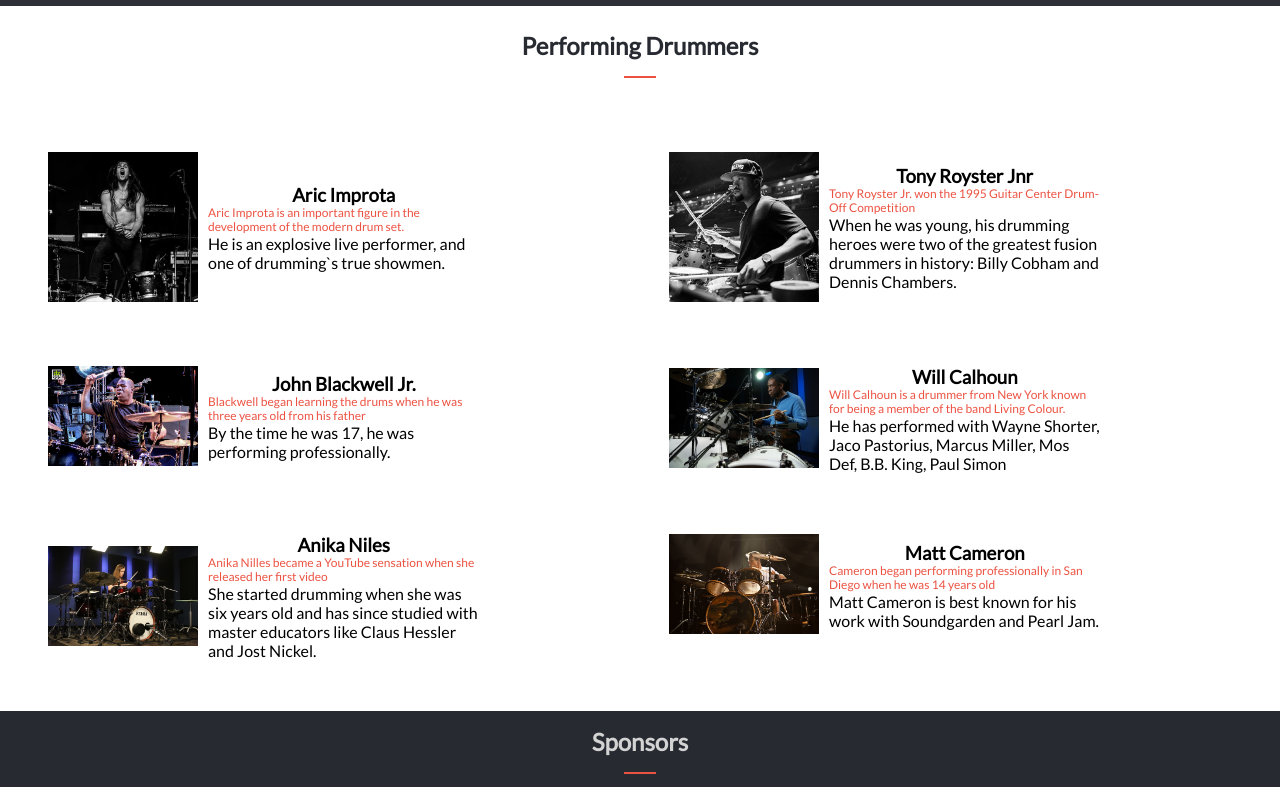
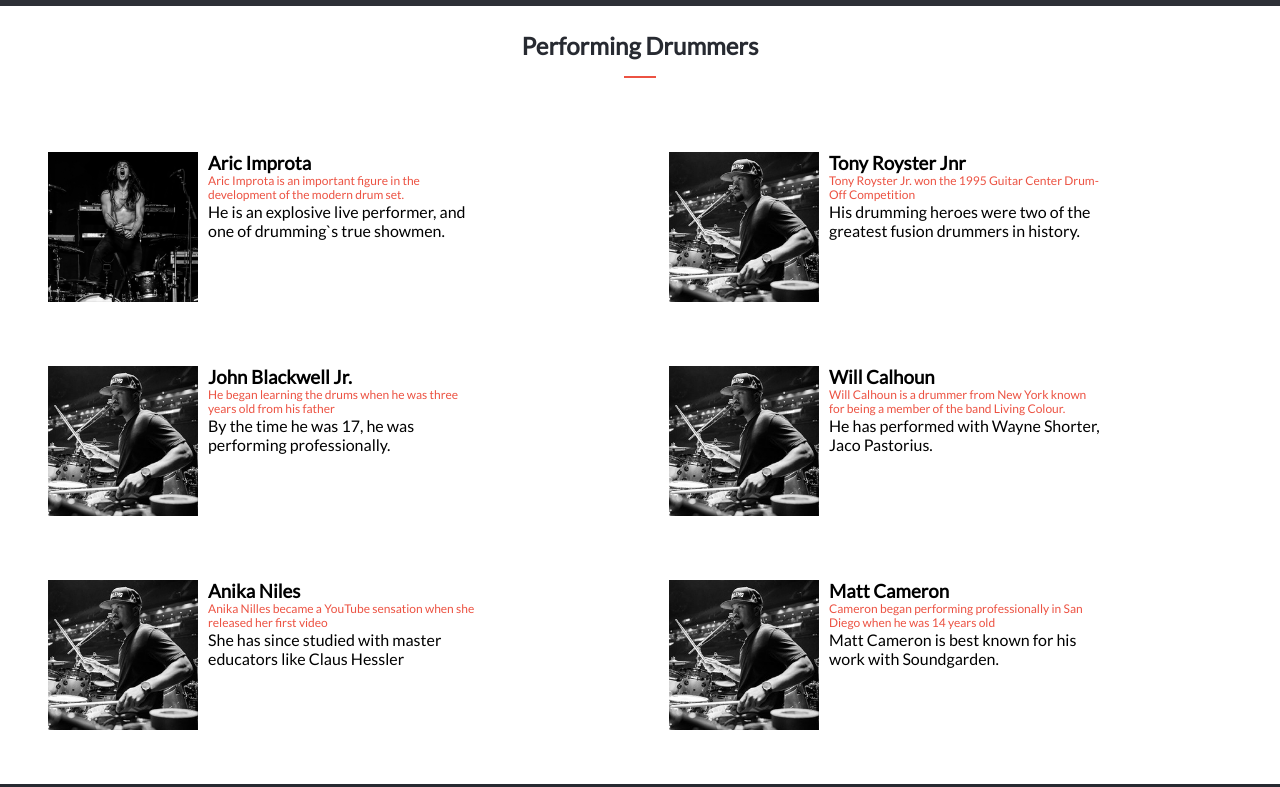
Before and after one commit to abdullah-asghar-khan/Capstone-Project, a website: page index.html in a window 1280 px wide. Shown: the part 1300-2087 px from the top of the page. Drawn offline with Linux system fonts and the light colour scheme; grey boxes are pictures that could not be loaded; a web font is replaced by a local one.

Commit message:
Changes required done

```diff
--- a/javascript/main.js
+++ b/javascript/main.js
@@ -10,36 +10,36 @@ const drummers = [
     id: 2,
     name: 'Tony Royster Jnr',
     topic: ' Tony Royster Jr. won the 1995 Guitar Center Drum-Off Competition',
-    bio: 'When he was young, his drumming heroes were two of the greatest fusion drummers in history: Billy Cobham and Dennis Chambers.',
+    bio: ' His drumming heroes were two of the greatest fusion drummers in history.',
     urlImage: 'images/Tony-Royster.jpg',
   },
   {
     id: 3,
     name: 'John Blackwell Jr.',
-    topic: 'Blackwell began learning the drums when he was three years old from his father',
+    topic: 'He began learning the drums when he was three years old from his father',
     bio: ' By the time he was 17, he was performing professionally.',
-    urlImage: 'images/John-Blackwell.jpg',
+    urlImage: 'images/Tony-Royster.jpg',
   },
   {
     id: 4,
     name: 'Will Calhoun',
     topic: 'Will Calhoun is a drummer from New York known for being a member of the band Living Colour.',
-    bio: 'He has performed with Wayne Shorter, Jaco Pastorius, Marcus Miller, Mos Def, B.B. King, Paul Simon',
-    urlImage: 'images/Calhoun_Will-.jpg',
+    bio: 'He has performed with Wayne Shorter, Jaco Pastorius.',
+    urlImage: 'images/Tony-Royster.jpg',
   },
   {
     id: 5,
     name: 'Anika Niles',
     topic: 'Anika Nilles became a YouTube sensation when she released her first video',
-    bio: 'She started drumming when she was six years old and has since studied with master educators like Claus Hessler and Jost Nickel.',
-    urlImage: 'images/Anika-Nilles.jpg',
+    bio: 'She has since studied with master educators like Claus Hessler',
+    urlImage: 'images/Tony-Royster.jpg',
   },
   {
     id: 6,
     name: 'Matt Cameron',
     topic: 'Cameron began performing professionally in San Diego when he was 14 years old',
-    bio: 'Matt Cameron is best known for his work with Soundgarden and Pearl Jam.',
-    urlImage: 'images/Matt-Cameron.jpg',
+    bio: 'Matt Cameron is best known for his work with Soundgarden.',
+    urlImage: 'images/Tony-Royster.jpg',
   },
 
 ];
--- a/style/main.css
+++ b/style/main.css
@@ -314,7 +314,6 @@ img {
   height: 100%;
   display: flex;
   flex-direction: column;
-  align-items: center;
   color: black;
   width: 50%;
   padding-left: 10px;
@@ -322,7 +321,7 @@ img {
 
 .speakers_list_item_img {
   width: 60%;
-  height: 50%;
+  height: 160px;
   border: 1px solid red;
   overflow: hidden;
 }
@@ -572,7 +571,6 @@ img {
     background-color: #fff;
     display: flex;
     flex-direction: row;
-    align-items: center;
     padding: 1.6rem 1.5rem;
     height: min-content;
     color: rgb(39, 42, 49);
```
